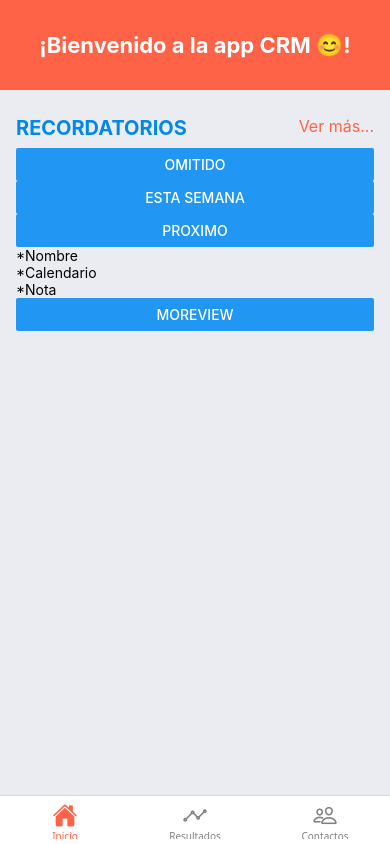
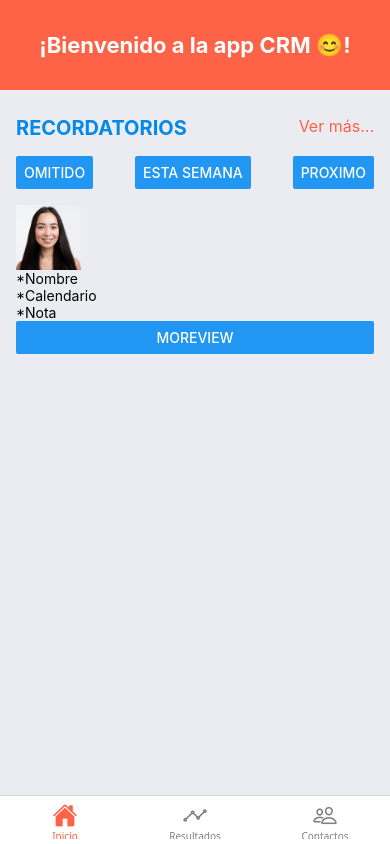
Before and after one commit to JoseCob/EER_CERTIFICACION_SOFTWARE_8VO_IGTI_JOSE_JESUS_COB_KANTUN, a React Native app: screen /Inicio in a window 390 px wide. Built offline with nearby package versions, Linux system fonts and the light colour scheme.

Commit message:
Cambios en el estilo
Se esta agregando nuevos estilos en el diseño de la app

```diff
--- a/src/features/home/presentation/ui/pages/HomePage.tsx
+++ b/src/features/home/presentation/ui/pages/HomePage.tsx
@@ -21,14 +21,17 @@ const HomePage = () => {
                         )}
                     </Pressable>
                 </View>
-                <View>
-                    <Button title="Omitido" onPress={() => console.log("Botón omitido")}/>
-                    <Button title="Esta semana" onPress={() => console.log("Botón esta semana")}/>
+                <View style={styles.reminderButtons}>
+                    <Button title="omitido" onPress={() => console.log("Botón omitido")}/>
+                    <Button title="esta semana" onPress={() => console.log("Botón esta semana")}/>
                     <Button title="proximo" onPress={() => console.log("Botón proximo")}/>
                 </View>
                 <View>
                     <View>
-                        <Image />
+                        <Image
+                            source={require('../../../../../../assets/photo_prototype.png')}
+                            style={styles.contactImg}
+                        />
                         <Text>*Nombre</Text>
                         <Text>*Calendario</Text>
                         <Text>*Nota</Text>
@@ -68,7 +71,7 @@ const styles = StyleSheet.create({
     remindersHeader:{
         flexDirection: 'row',
         justifyContent:'space-between',
-        marginBottom: 8,
+        marginBottom: 16,
     },
     remindersTitle:{
         color: '#0089e8',
@@ -76,7 +79,7 @@ const styles = StyleSheet.create({
         textTransform:'uppercase',
         fontSize: 20,
     },
-    //Estilo al presionar el botón por Pressable
+    //color del texto al presionar el botón por Pressable
     pressedView:{
         color: 'gray',
     },
@@ -85,6 +88,22 @@ const styles = StyleSheet.create({
         color: 'tomato',
         fontSize: 16,
     },
+
+    //Contenedor de los botones
+    reminderButtons:{
+        width: '100%',
+        flexDirection:'row',
+        margin: 0,
+        justifyContent:'space-between',
+        marginBottom: 16,
+    },
+
+    //Card para el contacto
+    contactImg:{
+        resizeMode:'contain',
+        width: 65,
+        height: 65,
+    },
 })
 
 export default HomePage;
```
Also changed, not shown: assets/photo_prototype.png (added).
